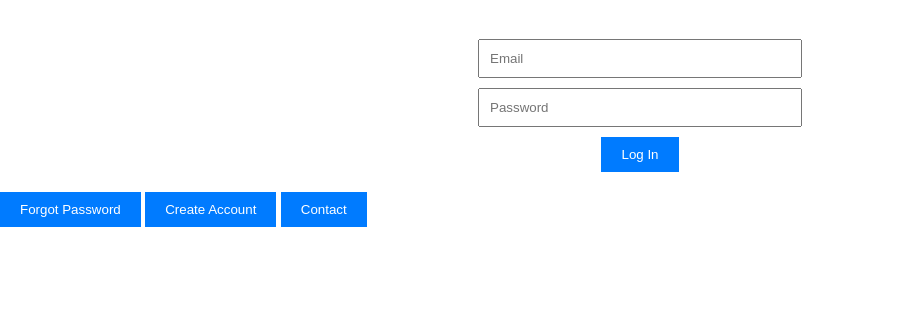
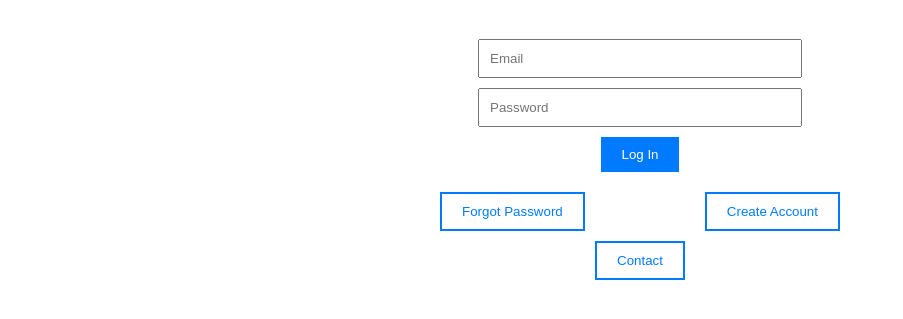
Before and after one commit to rajsandhu/mvp-fullstack-webapp, a plain HTML site: page index.html in a window 1280 px wide. Shown: the part 101-420 px from the top of the page, without its empty margins (0-903 px from the left). Drawn offline with Linux system fonts and the light colour scheme.

Commit message:
fix the position and color of buttons

```diff
--- a/index.html
+++ b/index.html
@@ -9,12 +9,14 @@
 <body>
     <h1>Sign In</h1>
     <form>
-        <input type="email" placeholder="Email">
-        <input type="password" placeholder="Password">
-        <button type="submit">Log In</button>
-    </form>
-    <button>Forgot Password</button>
-    <button>Create Account</button>
-    <button>Contact</button>
+      <input type="email" placeholder="Email">
+      <input type="password" placeholder="Password">
+      <button type="submit">Log In</button>
+      <div class="button-group">
+          <button class="form-button">Forgot Password</button>
+          <button class="form-button">Create Account</button>
+      </div>
+      <button class="form-button">Contact</button>
+  </form>
 </body>
 </html>
--- a/styles.css
+++ b/styles.css
@@ -14,9 +14,12 @@ h1 {
 form {
     display: flex;
     flex-direction: column;
-    align-items: center;
-    gap: 10px;
+    align-items: center; /* Center the form elements horizontally */
+    gap: 10px 0;
     padding: 20px;
+    width: 100%; /* Ensure the form takes the full width of its container */
+    max-width: 300px; /* Limit the maximum width of the form */
+    margin: 0 auto; /* Center the form horizontally */
 }
 
 input[type="email"], input[type="password"] {
@@ -41,3 +44,31 @@ button {
         margin: 0 auto;
     }
 }
+
+.form-button {
+    display: block;
+    width: 100%;
+    text-align: center;
+}
+
+.button-group {
+    display: flex;
+    justify-content: space-between; /* Spaces the buttons evenly */
+    width: 100%; /* Ensures the group takes the full width of the form */
+    margin-top: 10px; /* Adds some space above the button group */
+}
+
+.form-button {
+    display: inline-flex; /* Allows the buttons to be next to each other */
+    width: auto; /* Allows the buttons to be as wide as their content */
+    padding: 10px 20px;
+    background-color: white; /* Same color as the background */
+    color: #007BFF; /* Text color */
+    border: 2px solid #007BFF; /* Outline color */
+    cursor: pointer;
+    margin-right: 10px; /* Adds some space between the buttons */
+}
+
+.form-button:last-child {
+    margin-right: 0; /* Removes the right margin from the last button */
+}
```
